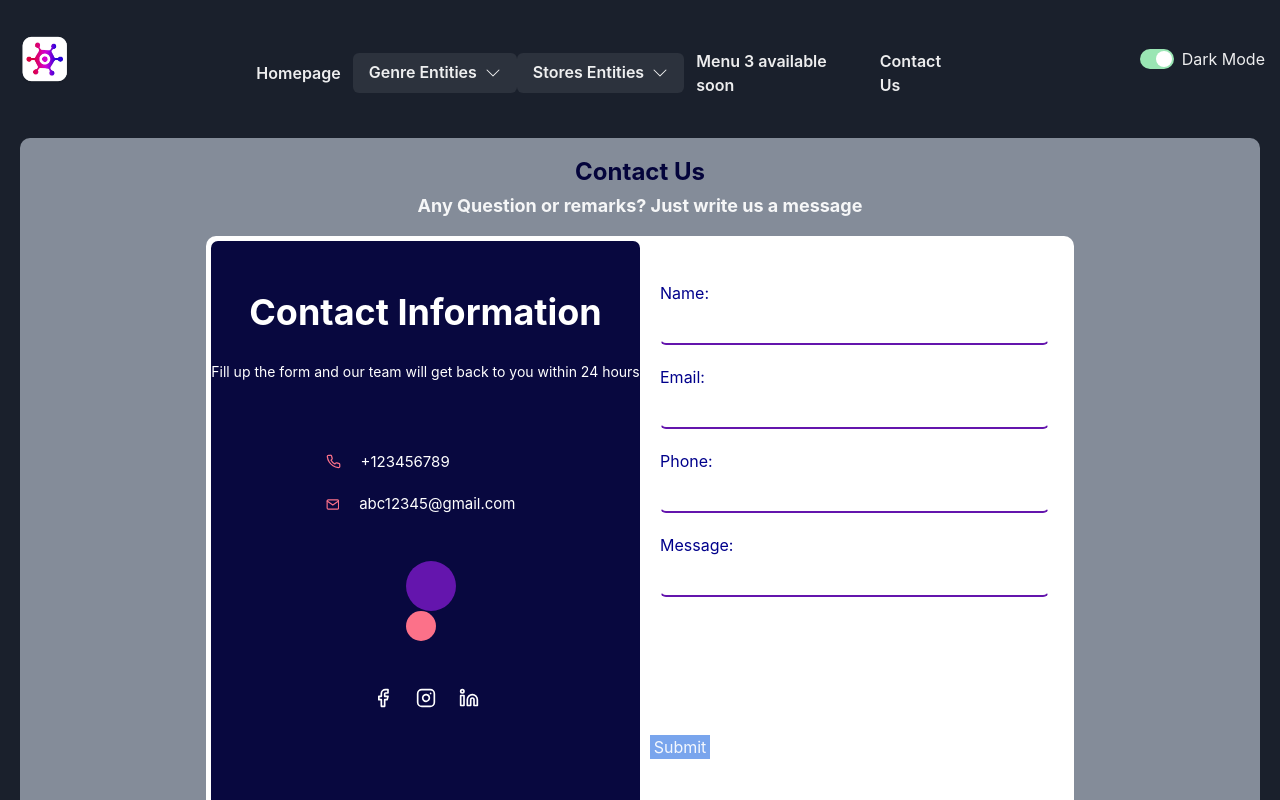
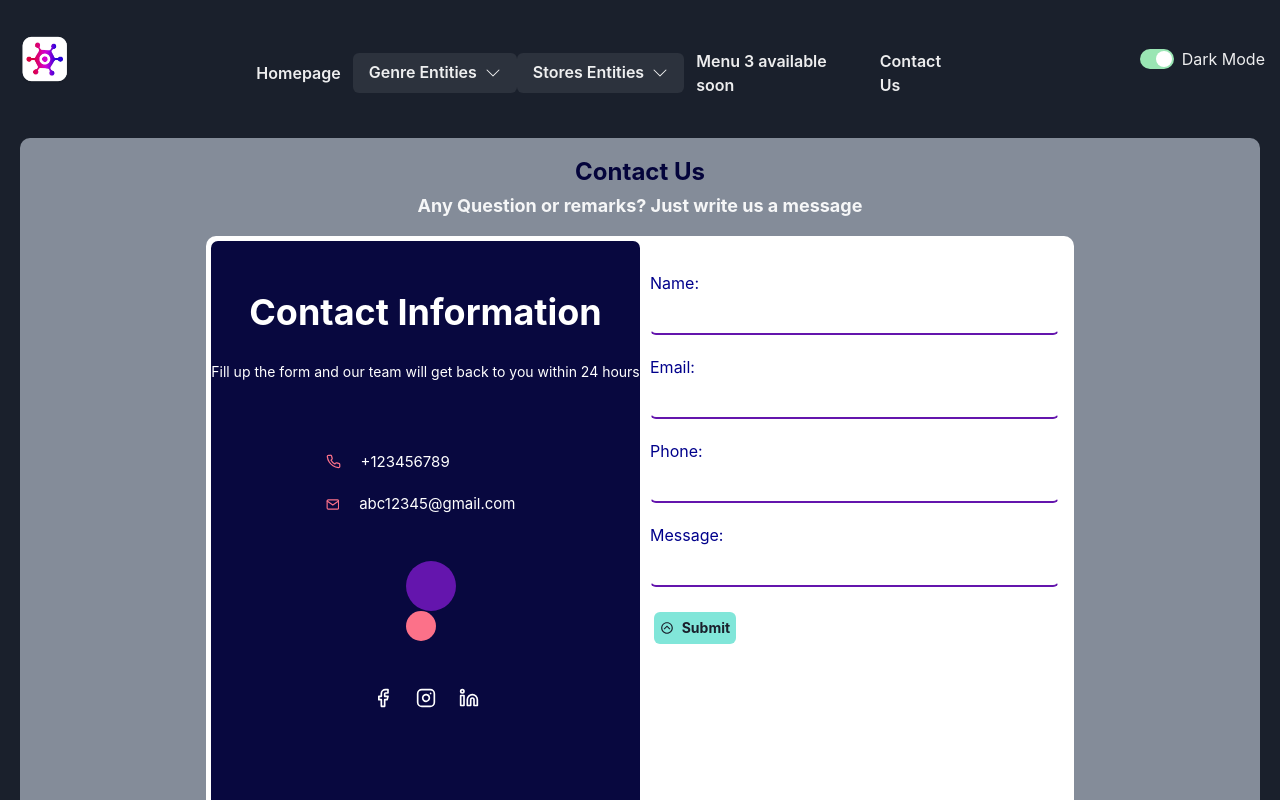
Before and after one commit to CODECONTRIBUT/Youto, a React (Vite) app: page /constactus in a window 1280 px wide. Shown: the top 800 px of the page. Built offline with nearby package versions, Linux system fonts and the light colour scheme.

Commit message:
3/04/2024 || Adjusted css of the submit button.

```diff
--- a/src/components/FeedbackForm.tsx
+++ b/src/components/FeedbackForm.tsx
@@ -1,6 +1,6 @@
-import { Box, Input, Text } from '@chakra-ui/react';
+import { Box, Button, Input} from '@chakra-ui/react';
 import { FieldValues, useForm } from 'react-hook-form';
-import { Button } from 'react-bootstrap';
+import { BiChevronUpCircle } from "react-icons/bi";
 
 interface FormData {
     name: string,
@@ -18,7 +18,6 @@ const FeedbackForm = () => {
 
   return (
     <form className='input_form' onSubmit={handleSubmit(onSubmit)}>
-        <Box className='input_group'>
             <Box className='input_block'>
                 <label htmlFor='name'>Name:</label>
                 <Input {...register('name', {required: true})} placeholder='Abc D' className='input_item'></Input>
@@ -33,13 +32,12 @@ const FeedbackForm = () => {
                 <label htmlFor='phone'>Phone:</label>
                 <Input {...register('phone')}  placeholder='0412345678' className='input_item'></Input>
             </Box>
-            <Box className='input_block' marginBottom='30px'>
+            <Box className='input_block'>
                 <label htmlFor='message'>Message:</label>
                 <Input {...register('message', {required: true})} placeholder='excellent!' className='input_item'></Input>
             </Box>
             {errors.message?.type === 'required' && <p>Your message is required</p>}
-        </Box>
-        <Button disabled={!isValid} className='btn btn-primary submit-button' type='submit'>Submit</Button>
+            <Button width='20%' disabled={!isValid} leftIcon={<BiChevronUpCircle />} colorScheme='teal' size='sm' fontWeight='bold' marginLeft={1} marginTop='25px' type='submit' variant='solid'>Submit</Button>
     </form>
   )
 }
--- a/src/css/contactus.css
+++ b/src/css/contactus.css
@@ -186,15 +186,11 @@
 
 .input_form {
     width: 50%;
-    height: 80%;
+    height: 100%;
     padding: 10px 10px 10px 10px;
-}
-
-.input_group {
     display: flex;
     flex-direction: column;
-    height: 100%;
-    padding: 10px 10px 10px 10px;
+    align-content:flex-start;
     color: darkblue;
 }
 
@@ -209,8 +205,3 @@
     border-bottom: 2px solid rgb(100, 21, 173) !important;
     outline: 0px transparent !important;
 }
-
-.submit-button {
-    background-color: var(--link-color) !important;
-    width: 60px;
-}
```
